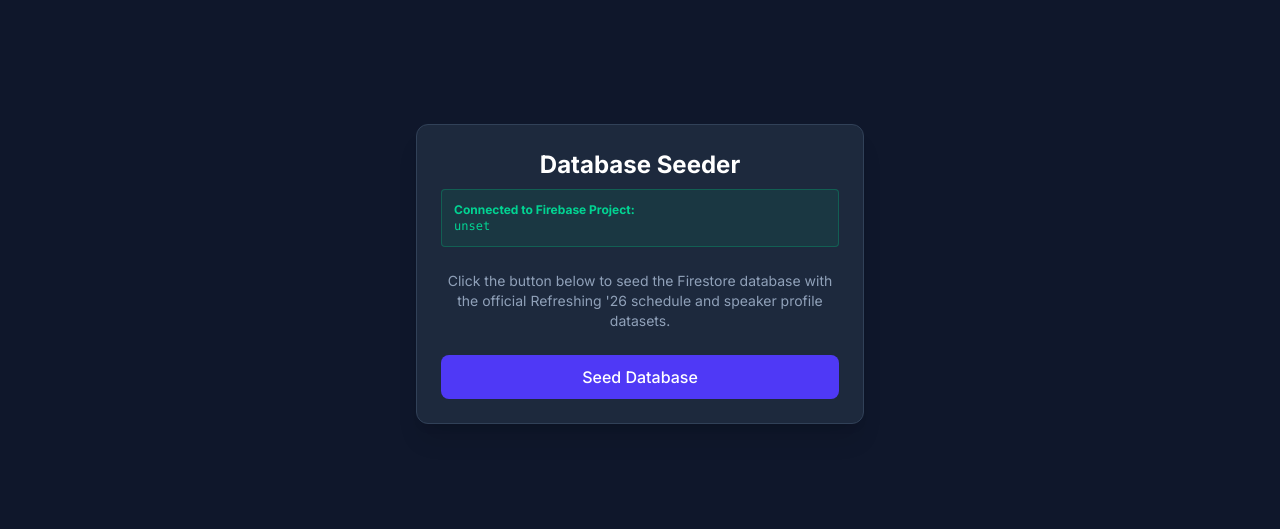
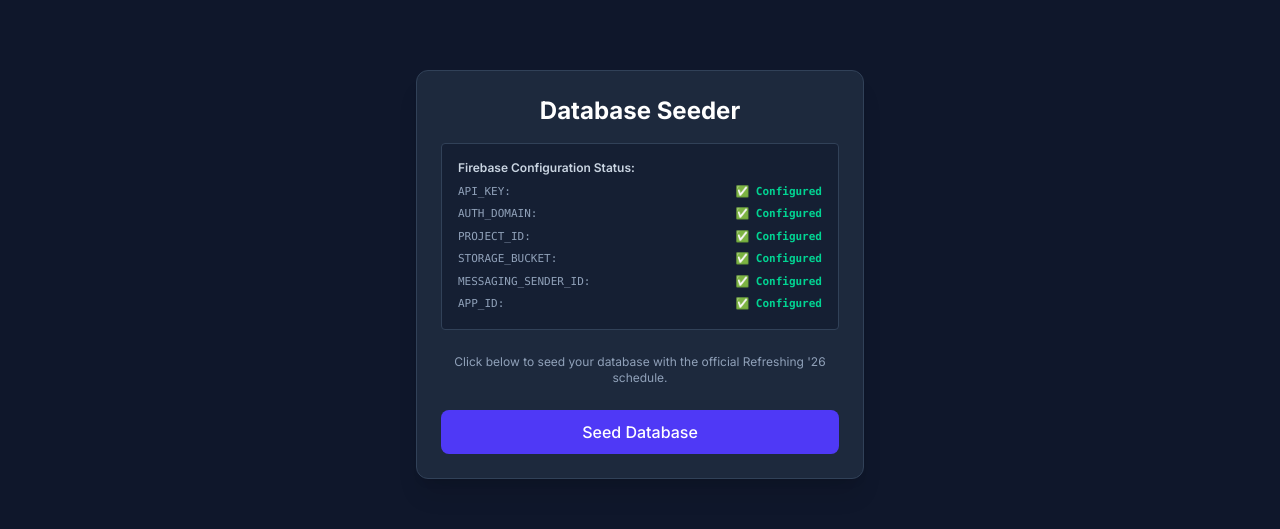
Before and after one commit to lsbsf-dev/refrshing-website, a Next.js app: page /seed in a window 1280 px wide. Shown: the part 126-655 px from the top of the page. Built offline with nearby package versions, Linux system fonts and the light colour scheme; no server answers.

Commit message:
ux: display granular configuration status checklist on database seeder page

```diff
--- a/src/app/(public)/seed/page.tsx
+++ b/src/app/(public)/seed/page.tsx
@@ -11,9 +11,23 @@
   const [message, setMessage] = useState("");
   const [currentStep, setCurrentStep] = useState("");
 
-  const apiKey = process.env.NEXT_PUBLIC_FIREBASE_API_KEY || "";
-  const projectId = process.env.NEXT_PUBLIC_FIREBASE_PROJECT_ID || "";
-  const isMock = !apiKey || apiKey.includes("mock") || apiKey.includes("Dummy");
+  const keys = {
+    NEXT_PUBLIC_FIREBASE_API_KEY: process.env.NEXT_PUBLIC_FIREBASE_API_KEY || "",
+    NEXT_PUBLIC_FIREBASE_AUTH_DOMAIN: process.env.NEXT_PUBLIC_FIREBASE_AUTH_DOMAIN || "",
+    NEXT_PUBLIC_FIREBASE_PROJECT_ID: process.env.NEXT_PUBLIC_FIREBASE_PROJECT_ID || "",
+    NEXT_PUBLIC_FIREBASE_STORAGE_BUCKET: process.env.NEXT_PUBLIC_FIREBASE_STORAGE_BUCKET || "",
+    NEXT_PUBLIC_FIREBASE_MESSAGING_SENDER_ID: process.env.NEXT_PUBLIC_FIREBASE_MESSAGING_SENDER_ID || "",
+    NEXT_PUBLIC_FIREBASE_APP_ID: process.env.NEXT_PUBLIC_FIREBASE_APP_ID || "",
+  };
+
+  const isMock =
+    !keys.NEXT_PUBLIC_FIREBASE_API_KEY ||
+    keys.NEXT_PUBLIC_FIREBASE_API_KEY.includes("mock") ||
+    keys.NEXT_PUBLIC_FIREBASE_API_KEY.includes("Dummy");
+
+  const missingKeys = Object.entries(keys)
+    .filter(([_, val]) => !val)
+    .map(([key]) => key);
 
   const handleSeed = async () => {
     setLoading(true);
@@ -22,7 +36,12 @@
     try {
       if (isMock) {
         throw new Error(
-          "Firebase credentials are not set or are using mock values. Please update .env.local with your real keys and restart your Next.js server."
+          "Firebase credentials are using mock/dummy keys. Seeding is disabled until real keys are supplied."
+        );
+      }
+      if (missingKeys.length > 0) {
+        throw new Error(
+          `Cannot seed. The following configuration keys are missing: ${missingKeys.join(", ")}`
         );
       }
 
@@ -65,7 +84,7 @@
       }
 
       setCurrentStep("");
-      setMessage("Success! Seeding completed successfully. All data is live.");
+      setMessage("Success! Seeding completed successfully. All schedule and speaker profiles are live.");
     } catch (err: any) {
       console.error(err);
       setMessage(`Error: ${err.message || err}`);
@@ -78,35 +97,40 @@
   return (
     <div className="min-h-screen bg-slate-900 text-white flex flex-col items-center justify-center p-8">
       <div className="max-w-md w-full bg-slate-800 p-6 rounded-lg shadow-xl border border-slate-700">
-        <h1 className="text-2xl font-bold mb-2 text-center">Database Seeder</h1>
+        <h1 className="text-2xl font-bold mb-4 text-center">Database Seeder</h1>
 
-        {isMock && (
-          <div className="mb-6 p-4 bg-amber-500/10 border border-amber-500/30 rounded text-amber-400 text-xs text-left">
-            <span className="font-bold block mb-1">⚠️ Firebase Mock Mode Active</span>
-            The app is currently using mock credentials. To seed a real database:
-            <ol className="list-decimal list-inside mt-1.5 space-y-1 font-mono">
-              <li>Open your <code>.env.local</code> file</li>
-              <li>Replace mock values with your real Firebase keys</li>
-              <li>Restart your development server (<code>Ctrl+C</code> then <code>npm run dev</code>)</li>
-            </ol>
+        {/* Verification Checklist */}
+        <div className="mb-6 bg-slate-900/50 p-4 border border-slate-700 rounded text-left">
+          <span className="font-semibold text-xs block mb-2 text-slate-300">Firebase Configuration Status:</span>
+          <div className="space-y-1.5 font-mono text-[11px]">
+            {Object.entries(keys).map(([key, val]) => {
+              const isConfigured = !!val && !val.includes("mock") && !val.includes("Dummy");
+              return (
+                <div key={key} className="flex items-center justify-between">
+                  <span className="text-slate-400">{key.replace("NEXT_PUBLIC_FIREBASE_", "")}:</span>
+                  <span className={isConfigured ? "text-emerald-400 font-bold" : "text-rose-400 font-bold"}>
+                    {isConfigured ? "✅ Configured" : "❌ Missing"}
+                  </span>
+                </div>
+              );
+            })}
           </div>
-        )}
 
-        {!isMock && (
-          <div className="mb-6 p-3 bg-emerald-500/10 border border-emerald-500/30 rounded text-emerald-400 text-xs text-left">
-            <span className="font-bold block">Connected to Firebase Project:</span>
-            <span className="font-mono">{projectId}</span>
-          </div>
-        )}
+          {isMock && (
+            <div className="mt-4 p-3 bg-amber-500/10 border border-amber-500/30 rounded text-amber-400 text-[10px] leading-relaxed">
+              <strong>⚠️ Mock Mode Active:</strong> Ensure your <code>.env.local</code> has real values and you have restarted your server (or triggered a new build/redeploy on Netlify).
+            </div>
+          )}
+        </div>
 
-        <p className="text-sm text-slate-400 mb-6 text-center">
-          Click the button below to seed the Firestore database with the official Refreshing '26 schedule and speaker profile datasets.
+        <p className="text-xs text-slate-400 mb-6 text-center">
+          Click below to seed your database with the official Refreshing '26 schedule.
         </p>
 
         <button
           onClick={handleSeed}
-          disabled={loading}
-          className="w-full bg-indigo-600 hover:bg-indigo-700 disabled:bg-slate-700 text-white font-medium py-2.5 px-4 rounded-md transition duration-200 cursor-pointer"
+          disabled={loading || isMock || missingKeys.length > 0}
+          className="w-full bg-indigo-600 hover:bg-indigo-700 disabled:bg-slate-700 disabled:text-slate-400 text-white font-medium py-2.5 px-4 rounded-md transition duration-200 cursor-pointer"
         >
           {loading ? "Seeding..." : "Seed Database"}
         </button>
@@ -118,7 +142,7 @@
         )}
 
         {message && (
-          <div className="mt-4 p-3 bg-slate-900 border border-slate-750 rounded text-sm text-center">
+          <div className="mt-4 p-3 bg-slate-900 border border-slate-750 rounded text-xs text-center text-rose-300 font-medium">
             {message}
           </div>
         )}
```
